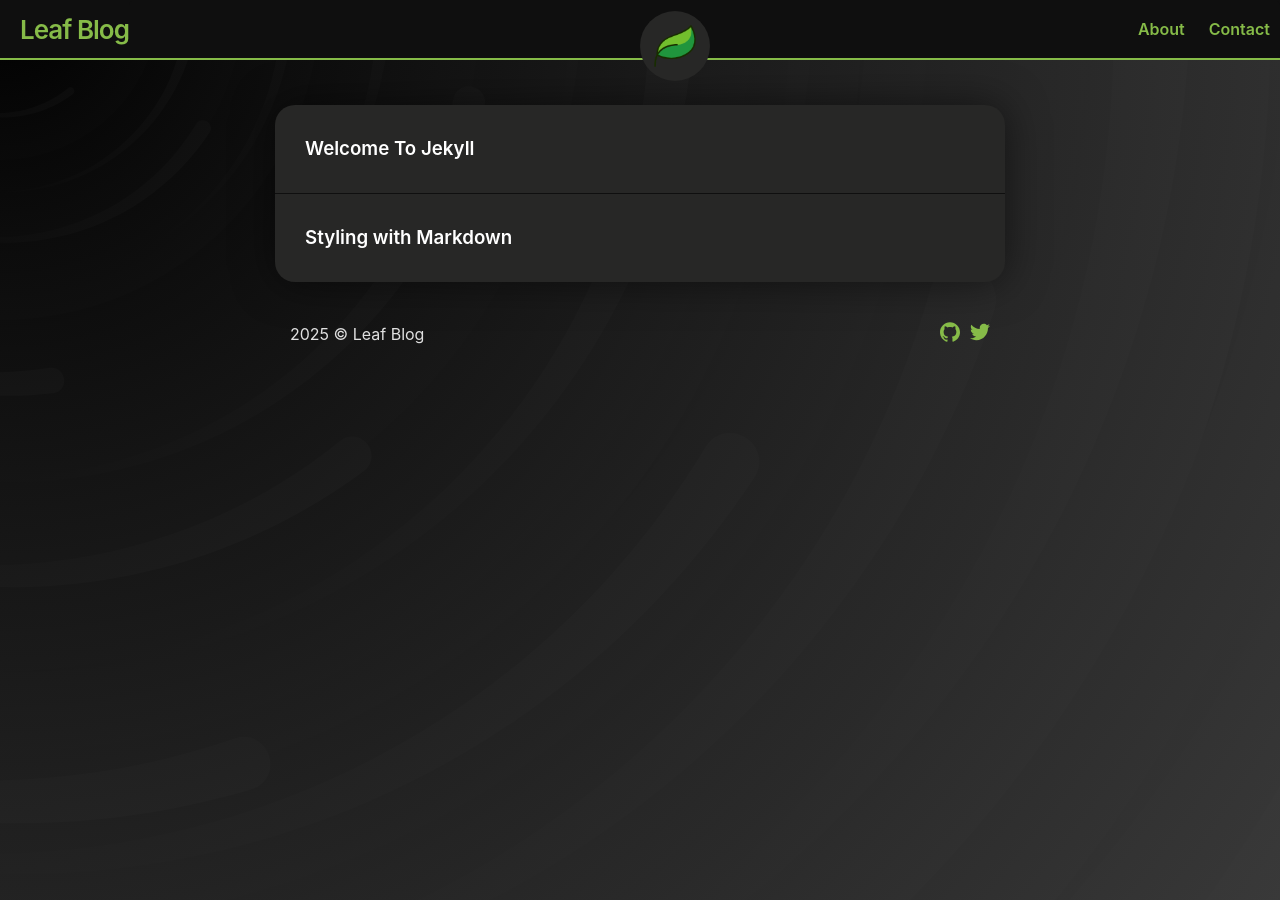
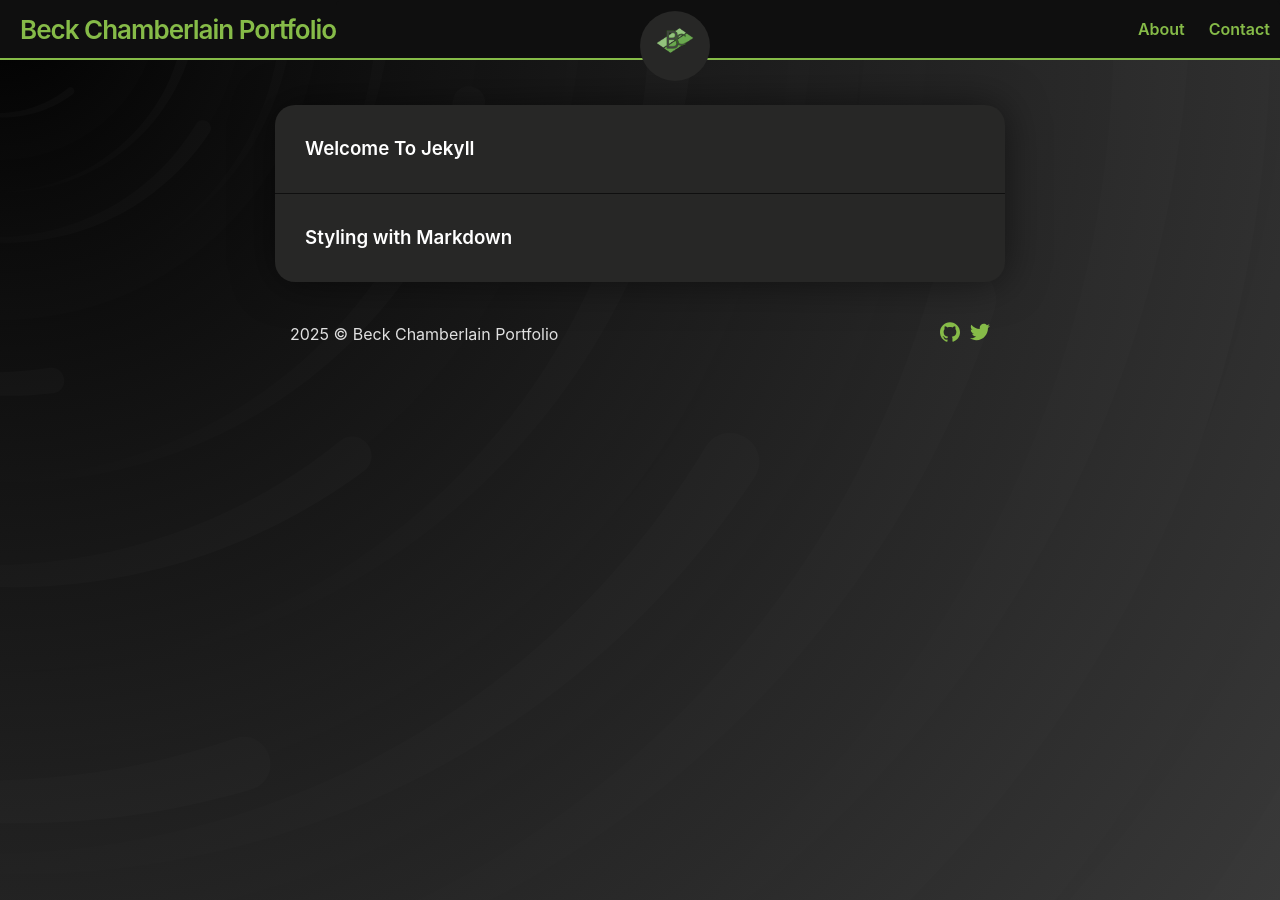
Before and after one commit to BeckCham/beckcham.github.io, a Jekyll site: the page built from index.md, in a window 1280 px wide. Built offline with Jekyll 4.4.1, drawn with Linux system fonts in a browser that asks for light colours.

Commit message:
Update _config.yml url

```diff
--- a/_config.yml
+++ b/_config.yml
@@ -1,5 +1,5 @@
-title: Leaf Blog
-iconURL: assets/default-icon.png
+title: Beck Chamberlain Portfolio
+iconURL: assets/img/BClogo2.png
 theme: jekyll-theme-leaf
 
 # for a clean URL
@@ -7,7 +7,7 @@ permalink: :slug
 
 social:
   twitter: _SupunKavinda
-  github: SupunKavinda
+  github: BeckCham
 
 plugins:
  - jekyll-feed
```
